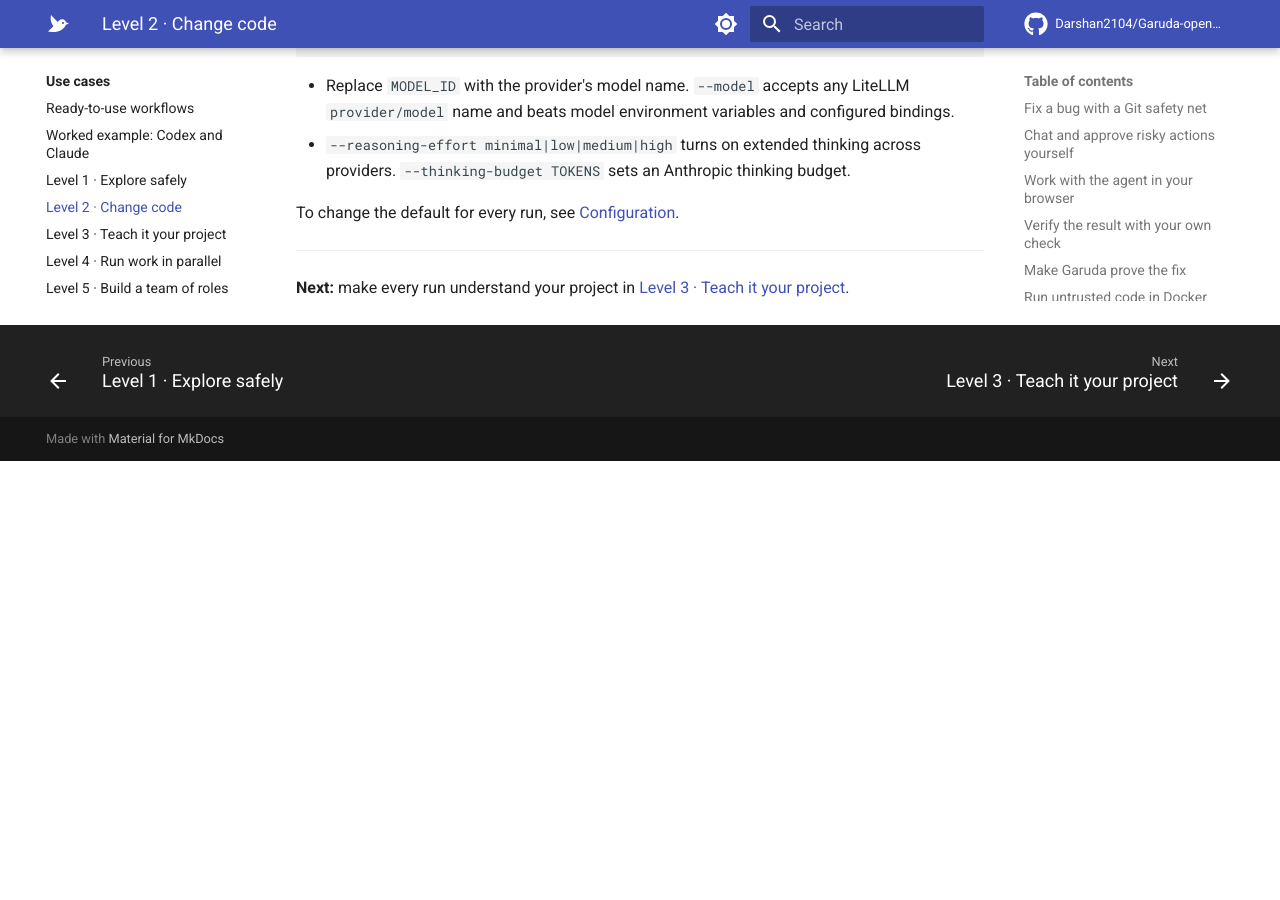
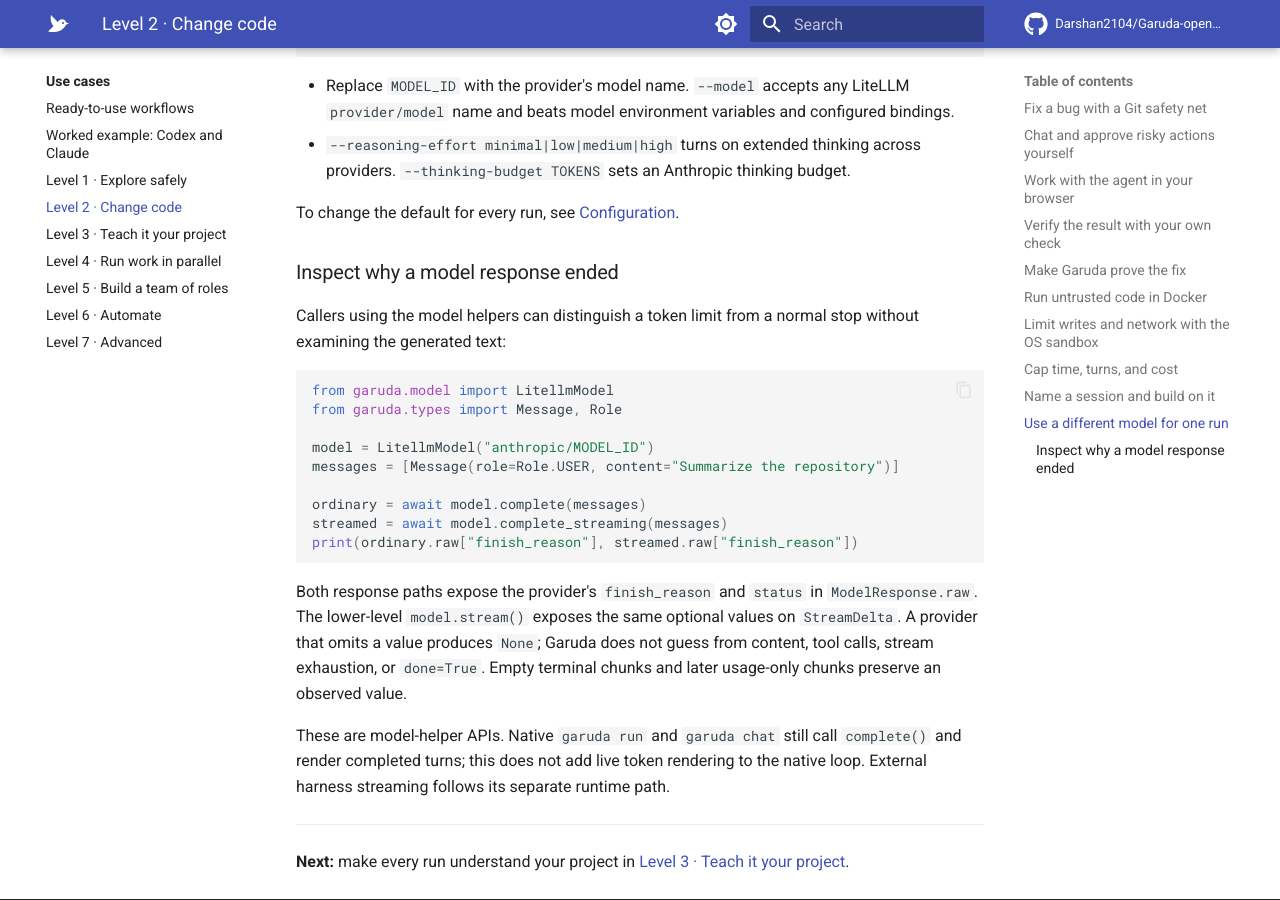
Before and after one commit to Darshan2104/Garuda-openagent, an MkDocs documentation site: the page built from docs/use-cases/change-code.md, in a window 1280 px wide and 900 px high, scrolled down 5883 px. Built offline with MkDocs 1.6.1 and Material for MkDocs 9.7.7, drawn with Linux system fonts in a browser that asks for light colours; comment, search, counter and statistics services are not loaded; before the commit the page ends 6344 px from its top, so only the background shows below that.

Commit message:
Preserve provider terminal reasons across streaming and ordinary model responses

````diff
--- a/docs/reference/features.md
+++ b/docs/reference/features.md
@@ -20,6 +20,7 @@
 | Evidence modes | The agent proves its own work before stopping | `garuda run --mode rigorous -t "…"` | [Level 2](../use-cases/change-code.md#make-garuda-prove-the-fix) |
 | Budgets | Wall-clock and turn limits | `garuda run --deadline-sec 900 --max-turns 30 -t "…"` | [Level 2](../use-cases/change-code.md#cap-time-turns-and-cost) |
 | Any model | A LiteLLM `provider/model`, reasoning effort | `garuda run --model provider/model -t "…"` | [Level 2](../use-cases/change-code.md#use-a-different-model-for-one-run) |
+| Model terminal metadata | Provider finish reason and status through ordinary and streaming helper responses | `response.raw["finish_reason"]` | [Level 2](../use-cases/change-code.md#inspect-why-a-model-response-ended) |
 | Documents | PDF and spreadsheet readers using the environment's file-path policy | `garuda run --mode readonly -t "Summarize report.pdf"` | [Level 1](../use-cases/explore.md#read-pdfs-and-spreadsheets) |
 
 ## Where commands run
--- a/docs/use-cases/change-code.md
+++ b/docs/use-cases/change-code.md
@@ -279,6 +279,34 @@
 
 To change the default for every run, see [Configuration](../guides/configuration.md#models).
 
+### Inspect why a model response ended
+
+Callers using the model helpers can distinguish a token limit from a normal
+stop without examining the generated text:
+
+```python
+from garuda.model import LitellmModel
+from garuda.types import Message, Role
+
+model = LitellmModel("anthropic/MODEL_ID")
+messages = [Message(role=Role.USER, content="Summarize the repository")]
+
+ordinary = await model.complete(messages)
+streamed = await model.complete_streaming(messages)
+print(ordinary.raw["finish_reason"], streamed.raw["finish_reason"])
+```
+
+Both response paths expose the provider's `finish_reason` and `status` in
+`ModelResponse.raw`. The lower-level `model.stream()` exposes the same optional
+values on `StreamDelta`. A provider that omits a value produces `None`; Garuda
+does not guess from content, tool calls, stream exhaustion, or `done=True`.
+Empty terminal chunks and later usage-only chunks preserve an observed value.
+
+These are model-helper APIs. Native `garuda run` and `garuda chat` still call
+`complete()` and render completed turns; this does not add live token rendering
+to the native loop. External harness streaming follows its separate runtime
+path.
+
 ---
 
 **Next:** make every run understand your project in
````
Also changed, not shown: .context/decisions.md (+15 -0 lines), docs/ARCHITECTURE.md (+6 -0 lines), docs/MODULES.md (+7 -1 lines), 7 other files.
